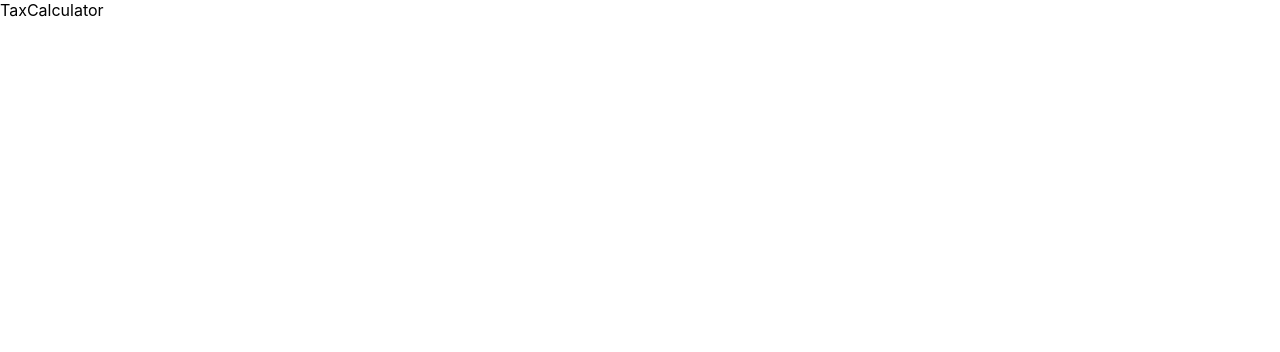
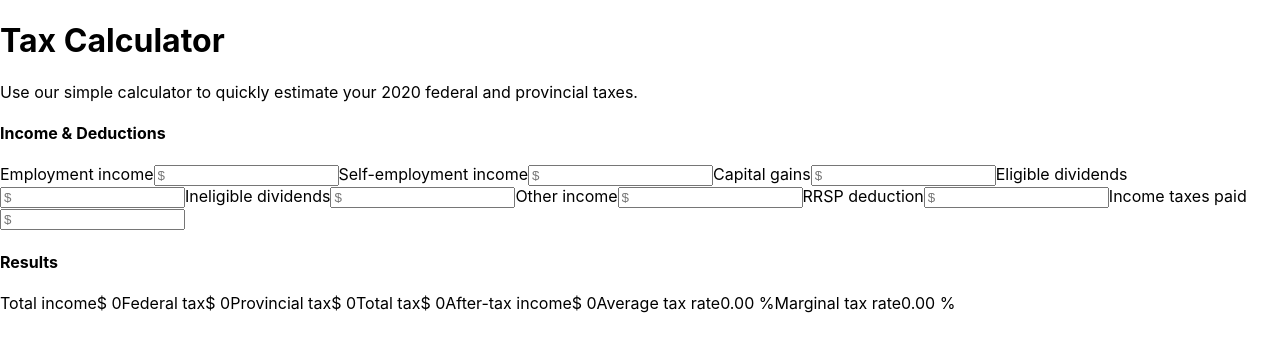
Before and after one commit to Kenji-Jumalon/taxcalculator, a React (Create React App) app in the folder src/main/ui/taxcalculatorapp/: page / in a window 1280 px wide. Shown: the top 352 px of the page. Built offline with nearby package versions, Linux system fonts and the light colour scheme; the HTML template or start-up script is replaced by a standard one.

Commit message:
adds form in Taxcalculator.js for Income and Deductions and Results

```diff
--- a/src/main/ui/taxcalculatorapp/src/App.js
+++ b/src/main/ui/taxcalculatorapp/src/App.js
@@ -1,12 +1,11 @@
 import React from 'react';
 import {Navbar} from 'react-bootstrap';
+import TaxCalculator from "./TaxCalculator";
 
 function App() {
   return (
     <div className="App">
-        <Navbar bg="light">
-            TaxCalculator
-        </Navbar>
+        <TaxCalculator />
     </div>
   );
 }
--- a/src/main/ui/taxcalculatorapp/src/TaxCalculator.js
+++ b/src/main/ui/taxcalculatorapp/src/TaxCalculator.js
@@ -11,23 +11,43 @@ class TaxCalculator extends Component {
                 </div>
                 <div>
                     <form>
+                        <div>
                             <h4>Income & Deductions</h4>
                             <label>Employment income</label>
-                        <input type="text"/>
+                            <input type="text" placeholder={"$"}/>
                             <label>Self-employment income</label>
-                        <input type="text"/>
+                            <input type="text" placeholder={"$"}/>
                             <label>Capital gains</label>
-                        <input type="text"/>
+                            <input type="text" placeholder={"$"}/>
                             <label>Eligible dividends</label>
-                        <input type="text"/>
+                            <input type="text" placeholder={"$"}/>
                             <label>Ineligible dividends</label>
-                        <input type="text"/>
+                            <input type="text" placeholder={"$"}/>
                             <label>Other income</label>
-                        <input type="text"/>
+                            <input type="text" placeholder={"$"}/>
                             <label>RRSP deduction</label>
-                        <input type="text"/>
+                            <input type="text" placeholder={"$"}/>
                             <label>Income taxes paid</label>
-                        <input type="text"/>
+                            <input type="text" placeholder={"$"}/>
+                        </div>
+                        <div>
+                            <h4>Results</h4>
+                            <span>Total income</span>
+                            <span>$ 0</span>
+                            <span>Federal tax</span>
+                            <span>$ 0</span>
+                            <span>Provincial tax</span>
+                            <span>$ 0</span>
+                            <span>Total tax</span>
+                            <span>$ 0</span>
+                            <span>After-tax income</span>
+                            <span>$ 0</span>
+                            <span>Average tax rate</span>
+                            <span>0.00 %</span>
+                            <span>Marginal tax rate</span>
+                            <span>0.00 %</span>
+                        </div>
+
                     </form>
                 </div>
 
```
Lines whose indentation alone changed are shown as unchanged.
